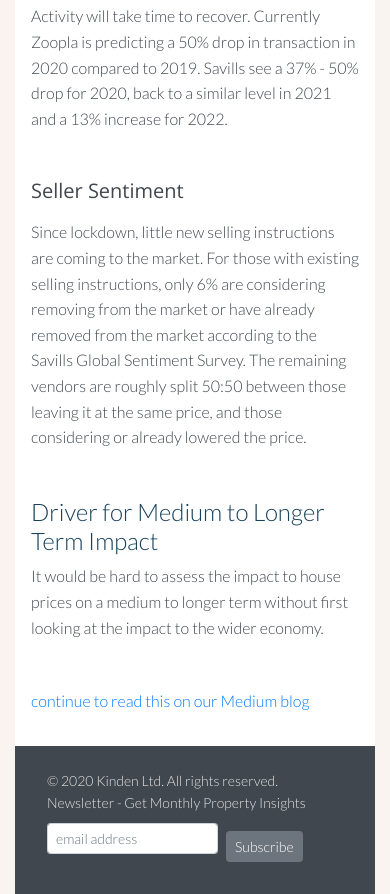
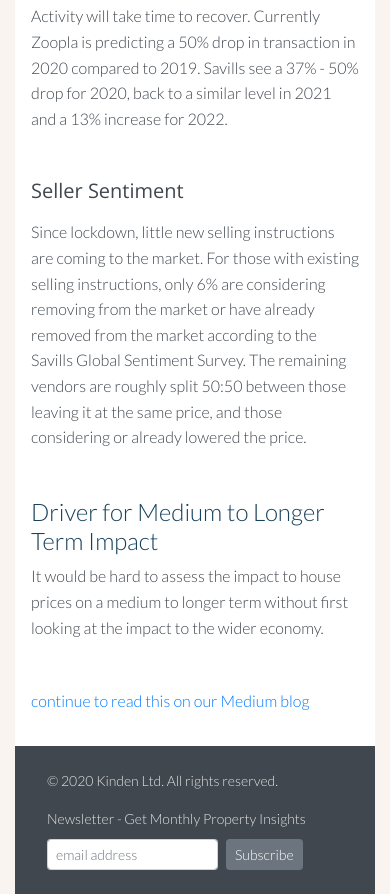
Before and after one commit to tinacliu/kinden_website, a plain HTML site: page blog.html in a window 390 px wide. Shown: the part 2226-3120 px from the top of the page. Drawn offline with nearby package versions, Linux system fonts and the light colour scheme.

Commit message:
updated blog page

```diff
--- a/blog.html
+++ b/blog.html
@@ -84,30 +84,35 @@
       <p>It would be hard to assess the impact to house prices on a medium to longer term without first looking at the impact to the wider economy.</p>
       <div class="mt-5"></div>
 
-      <a href="">continue to read this on our Medium blog</a>
+      <a href="https://medium.com/@tinakindenproperty/what-coronavirus-means-for-the-uk-property-market-d4e6375e131f" target="_blank">continue to read this on our Medium blog</a>
 
     </div>
 
 
 
     <div class="footer">
-      <div class="my-auto">
-        <p>© 2020 Kinden Ltd. All rights reserved.</p>
+      <div class="row">
+        <div class="col-xs-12 col-md-8 my-auto">
+          <p class="mb-3">© 2020 Kinden Ltd. All rights reserved.</p>
         </div>
-      <div class="newsletter">
+        <div class="newsletter col-xs-12 col-md-4">
+          <!-- <div class="d-flex justify-content-end"> -->
             <p class="mb-2">Newsletter - Get Monthly Property Insights</p>
             <!-- Begin Mailchimp Signup Form -->
             <div id="mc_embed_signup">
               <form action="https://kindenproperty.us18.list-manage.com/subscribe/post?u=49442bb20380ce22dc124e312&amp;id=11eb795e58" method="post" id="mc-embedded-subscribe-form" name="mc-embedded-subscribe-form" class="form-inline" target="_blank" novalidate>
-            <div class="form-group" id="mc_embed_signup_scroll">
+                <div class="form-group mb-0" id="mc_embed_signup_scroll">
                   <input type="email" value="" name="EMAIL" class="form-control form-control-sm email" id="mce-EMAIL" placeholder="email address" required>
                 </div>
                   <!-- real people should not fill this in and expect good things - do not remove this or risk form bot signups-->
                 <div style="position: absolute; left: -5000px;" aria-hidden="true">
                   <input type="text" name="b_49442bb20380ce22dc124e312_11eb795e58" tabindex="-1" value="">
                 </div>
-            <button type="submit" value="Subscribe" name="subscribe" id="mc-embedded-subscribe" class="btn btn-secondary btn-sm ml-2">Subscribe</div>
+                <button type="submit" value="Subscribe" name="subscribe" id="mc-embedded-subscribe" class="btn btn-secondary btn-sm ml-2">Subscribe</button>
+                </div>
               </form>
+            </div>
+          <!-- </div> -->
         </div>
       </div>
     </div>
```
Lines whose indentation alone changed are shown as unchanged.
